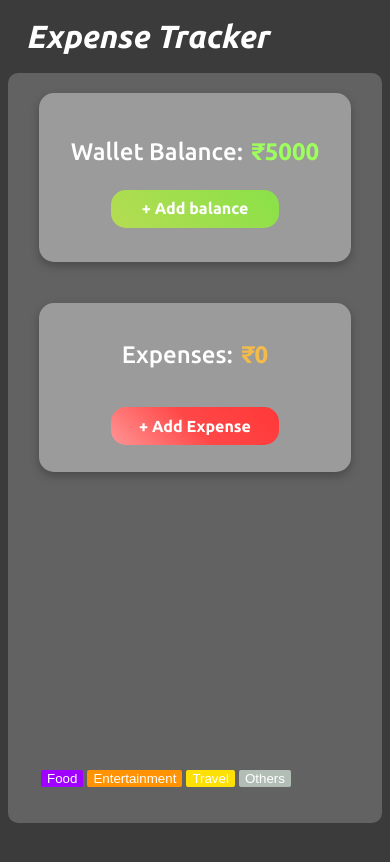
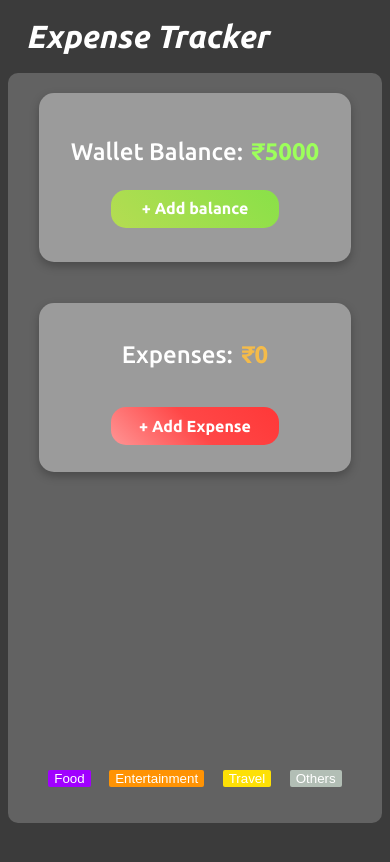
Before and after one commit to GautamKannoujiya58/ExpenseTracker, a React (Vite) app in the folder expensetracker/: page / in a window 390 px wide. Shown: the top 862 px of the page. Built offline with nearby package versions, Linux system fonts and the light colour scheme.

Commit message:
centered Pichart labels

```diff
--- a/expensetracker/src/MainPage/ExpenseTracker.module.css
+++ b/expensetracker/src/MainPage/ExpenseTracker.module.css
@@ -39,9 +39,16 @@
     margin-bottom: 100px;
   }
   .labelsDiv {
+    display: flex;
+    justify-content: space-around;
+    margin: auto;
     width: 80vw;
     margin-top: -10vh;
     margin-bottom: 4vh;
+    /* margin-bottom: 4vh; */
+    /* margin-top: -10vh;
+    margin-bottom: 4vh;
+    margin-left: 8vw; */
   }
 }
 @media only screen and (max-width: 1300px) {
--- a/expensetracker/src/components/TopExpenses/TopExpenses.module.css
+++ b/expensetracker/src/components/TopExpenses/TopExpenses.module.css
@@ -18,7 +18,5 @@
     width: 100vw;
     height: auto;
     box-sizing: border-box;
-    /* flex-wrap: nowrap; */
-    /* margin-left: -32px; */
   }
 }
```
